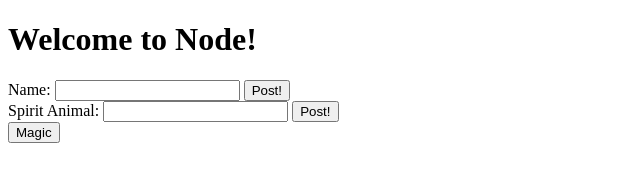
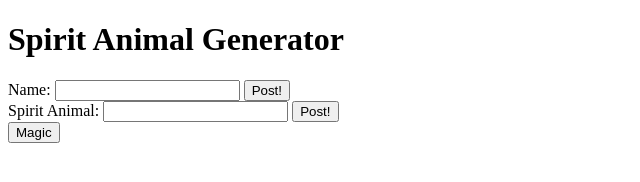
Before and after one commit to johnrachuy/ajax-node-routes-group, a website: page public/views/index.html in a window 1280 px wide. Shown: the whole page, without its empty margins (0-640 px from the left). Drawn offline with Linux system fonts and the light colour scheme.

Commit message:
Removing unused code

```diff
--- a/app.js
+++ b/app.js
@@ -21,7 +21,6 @@ app.get('/*', function(req, res) {
     res.sendFile(path.join(__dirname, './public/', file));
 });
 
-
 app.listen(app.get('port'), function() {
     console.log('Server is ready on port ' + app.get('port'));
 });
--- a/public/views/index.html
+++ b/public/views/index.html
@@ -1,12 +1,12 @@
 <!DOCTYPE html>
 <html>
 <head>
-    <title>Hello Node!</title>
+    <title>Magic!</title>
     <script type="text/javascript" src="/vendors/jquery.min.js"></script>
     <script type="text/javascript" src="/scripts/clientapp.js"></script>
 </head>
 <body>
-    <h1>Welcome to Node!</h1>
+    <h1>Spirit Animal Generator</h1>
     <form id="name-form">
         <label for="name">Name:</label>
         <input type="text" id="name" name="name" />
--- a/routes/animal.js
+++ b/routes/animal.js
@@ -13,7 +13,5 @@ router.post('/', function(req, res) {
     res.send(animalArray);
 });
 
-
-
 module.exports.router = router;
 module.exports.animalArray = animalArray;
--- a/routes/combine.js
+++ b/routes/combine.js
@@ -11,17 +11,12 @@ var  randomNumber = function (min, max) {
     return Math.floor(Math.random() * (max - min)) + min;
 }
 
-
-
-
 function getPair() {
     var nameRandom = randomNumber(0, nameArray.length);
     var animalRandom = randomNumber(0, animalArray.length);
     finalMagic = nameArray[nameRandom].name + ' ' + animalArray[animalRandom].spiritAnimal;
     console.log(nameArray);
 }
-
-
 
 router.get('/', function(req, res) {
     getPair();
--- a/routes/name.js
+++ b/routes/name.js
@@ -2,8 +2,6 @@ var express = require('express');
 var router = express.Router();
 var path = require('path');
 var nameArray = [];
-
-
 
 //router.get('/', function(req, res) {
 //    res.send({message: 'hello'});
@@ -14,5 +12,6 @@ router.post('/', function(req, res) {
     console.log(req.body);
     res.send(nameArray);
 });
+
 module.exports.router = router; // module.exports = {'router' : router}
 module.exports.nameArray = nameArray; // module.exports = {'router' : router, 'nameArray': nameArray}
```
Also changed, not shown: public/scripts/clientapp.js (+0 -16 lines).
